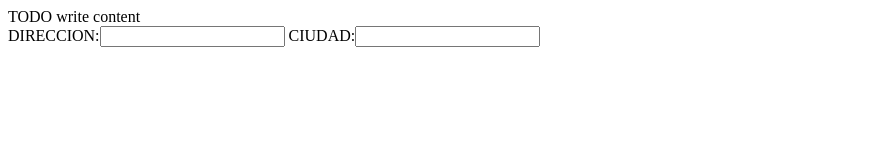
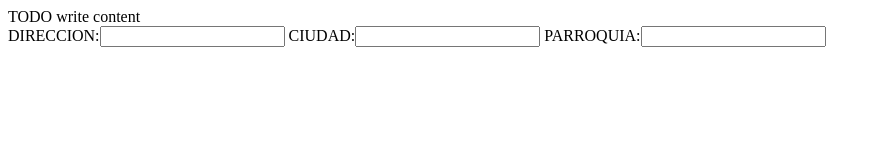
Before and after one commit to Jess10/Formulario2, a plain HTML site: page web/index.html in a window 1280 px wide. Shown: the whole page, without its empty margins (0-881 px from the left). Drawn offline with Linux system fonts and the light colour scheme.

Commit message:
commitParroquia

```diff
--- a/web/index.html
+++ b/web/index.html
@@ -14,6 +14,7 @@ and open the template in the editor.
         <div>TODO write content</div>
         DIRECCION:<input type="text">
          CIUDAD:<input type="text">
+          PARROQUIA:<input type="text">
 
     </body>
 </html>
```
